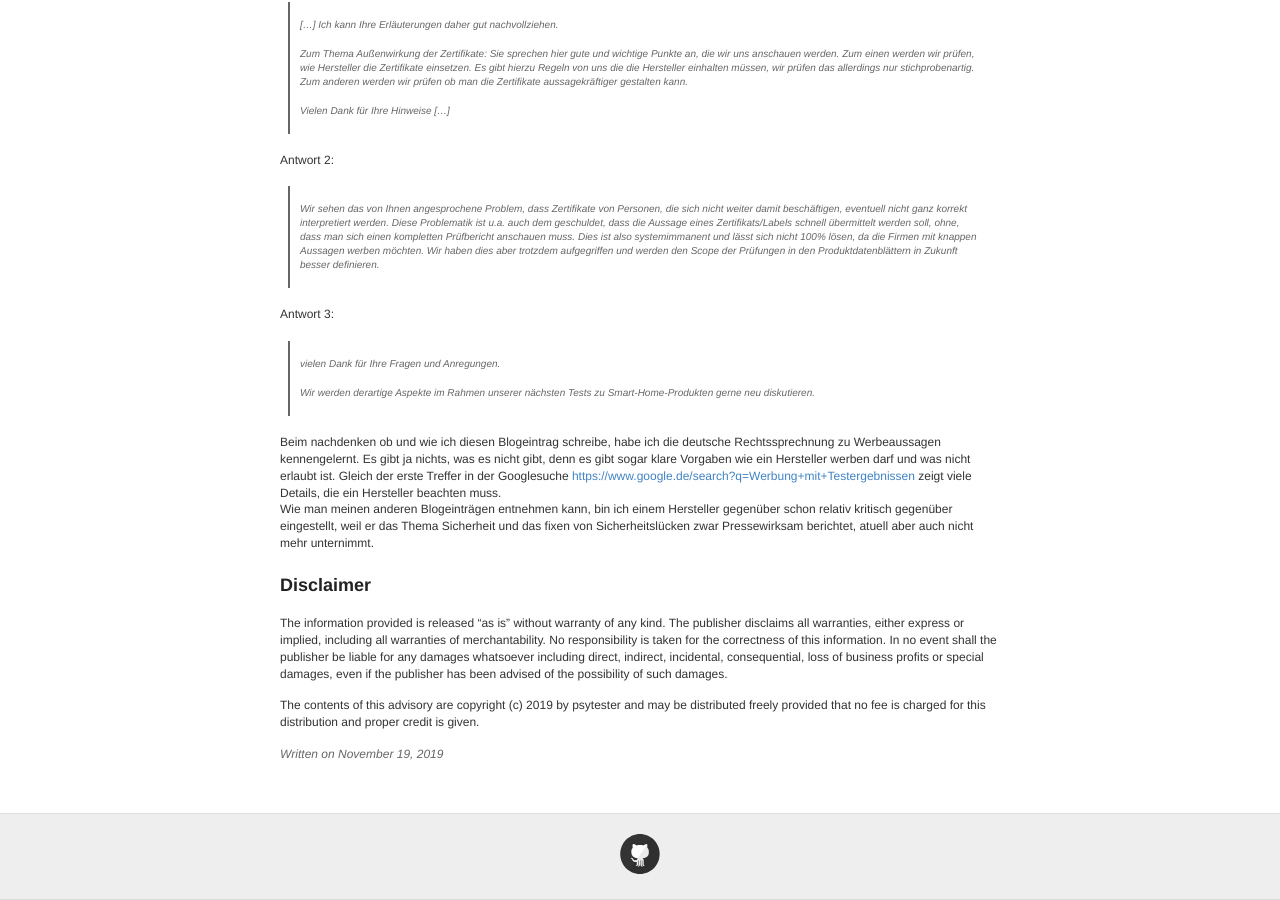
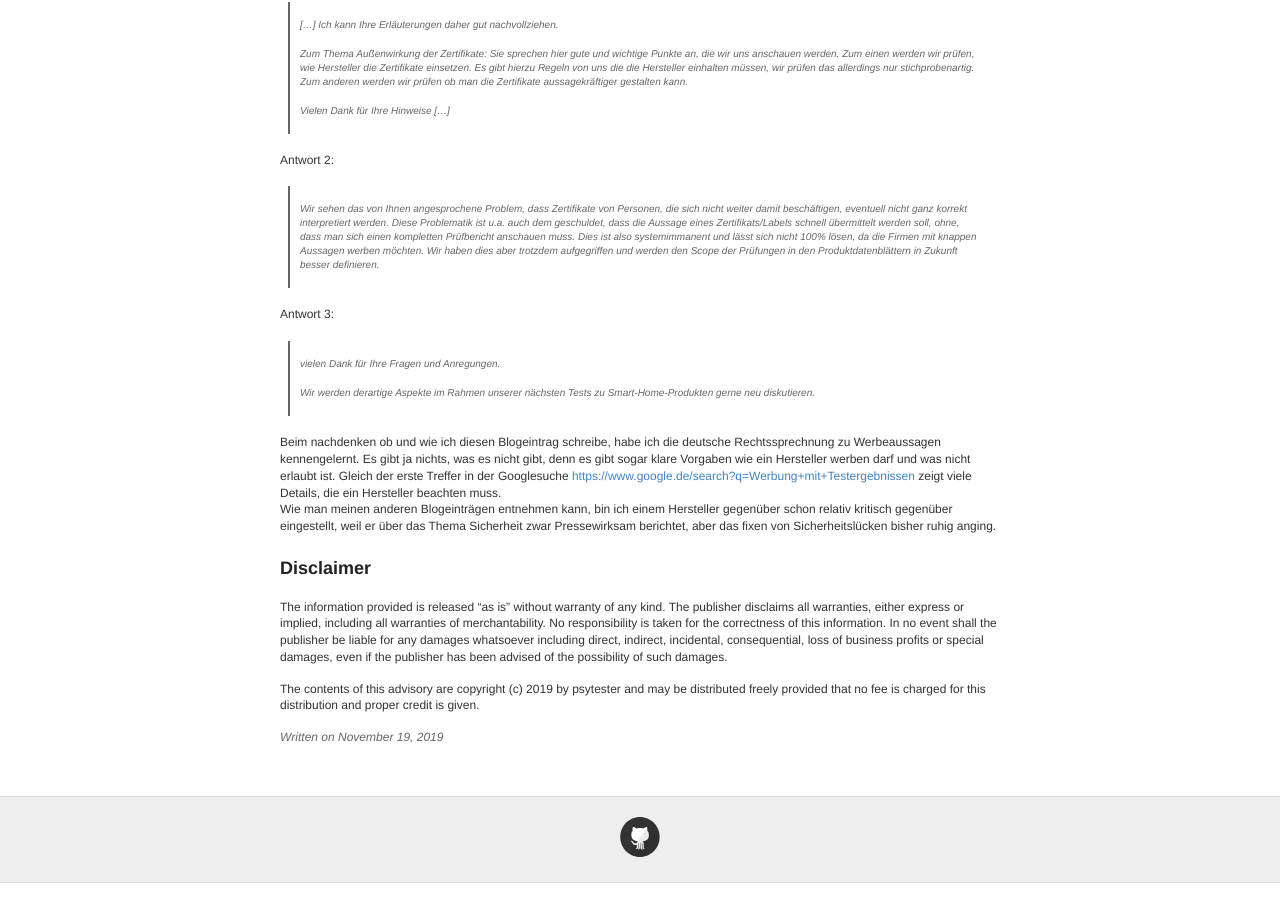
Before and after one commit to psytester/psytester.github.io, a Jekyll site: the page built from _posts/hacking_and_pentests/2019-11-11-Testinstitute_Testergebnisse_Verbraucher.md, in a window 1280 px wide and 900 px high, scrolled down 810 px. Built offline with Jekyll 4.4.1, drawn with Linux system fonts in a browser that asks for light colours.

Commit message:
Update 2019-11-11-Testinstitute_Testergebnisse_Verbraucher.md

```diff
--- a/_posts/hacking_and_pentests/2019-11-11-Testinstitute_Testergebnisse_Verbraucher.md
+++ b/_posts/hacking_and_pentests/2019-11-11-Testinstitute_Testergebnisse_Verbraucher.md
@@ -51,7 +51,7 @@ Antwort 3:
 Beim nachdenken ob und wie ich diesen Blogeintrag schreibe, habe ich die deutsche Rechtssprechnung zu Werbeaussagen kennengelernt.
 Es gibt ja nichts, was es nicht gibt, denn es gibt sogar klare Vorgaben wie ein Hersteller werben darf und was nicht erlaubt ist.
 Gleich der erste Treffer in der Googlesuche [https://www.google.de/search?q=Werbung+mit+Testergebnissen](https://www.google.de/search?q=Werbung+mit+Testergebnissen) zeigt viele Details, die ein Hersteller beachten muss.<br>
-Wie man meinen anderen Blogeinträgen entnehmen kann, bin ich einem Hersteller gegenüber schon relativ kritisch gegenüber eingestellt, weil er das Thema Sicherheit und das fixen von Sicherheitslücken zwar Pressewirksam berichtet, atuell aber auch nicht mehr unternimmt.
+Wie man meinen anderen Blogeinträgen entnehmen kann, bin ich einem Hersteller gegenüber schon relativ kritisch gegenüber eingestellt, weil er über das Thema Sicherheit zwar Pressewirksam berichtet, aber das fixen von Sicherheitslücken bisher ruhig anging.
 
 # Disclaimer
 
```
Also changed, not shown: other parts of _posts/hacking_and_pentests/2019-11-11-Testinstitute_Testergebnisse_Verbraucher.md (+1 -1 lines).
